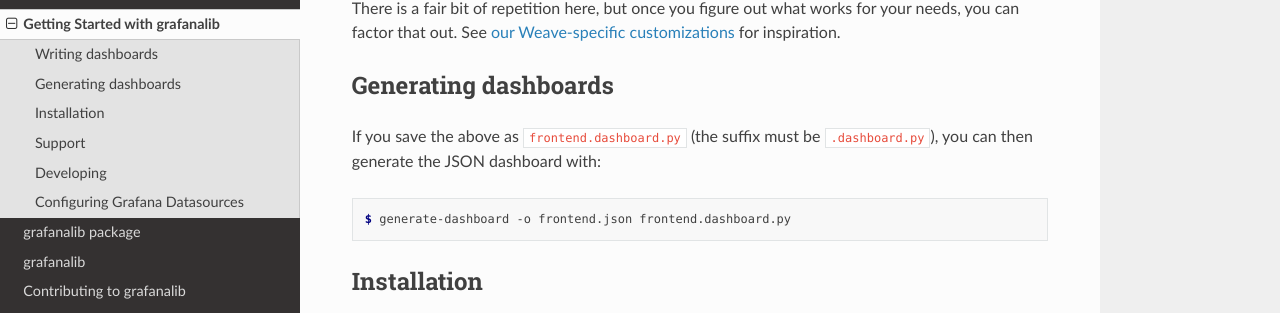
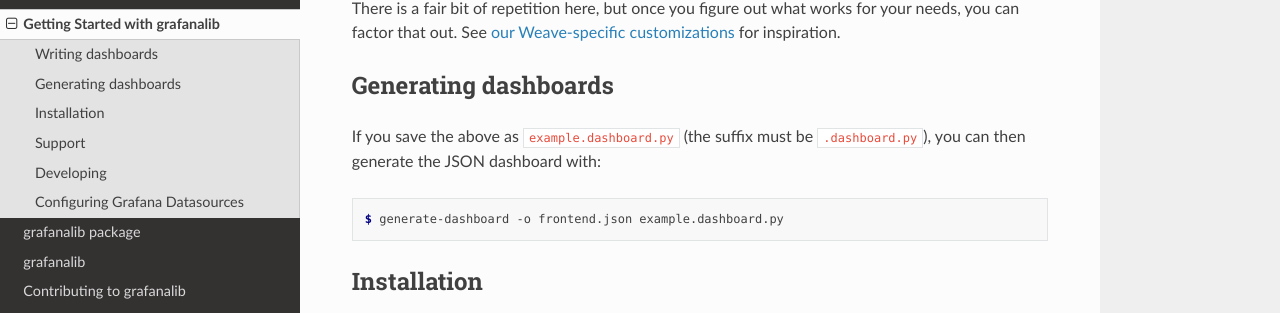
Before and after one commit to Justin121983/grafanalib, a Sphinx documentation site: the page built from docs/getting-started.rst, in a window 1280 px wide and 900 px high, scrolled down 406 px. Shown: the part 129-442 px from the top of the window. Built offline with Sphinx 7.4.7 and the Read the Docs theme 2.0.0, drawn with Linux system fonts in a browser that asks for light colours.

Commit message:
the file we point to is called 'example.dashboard.py'

```diff
--- a/docs/getting-started.rst
+++ b/docs/getting-started.rst
@@ -27,12 +27,12 @@ for inspiration.
 Generating dashboards
 =====================
 
-If you save the above as ``frontend.dashboard.py`` (the suffix must be
+If you save the above as ``example.dashboard.py`` (the suffix must be
 ``.dashboard.py``), you can then generate the JSON dashboard with:
 
 .. code-block:: console
 
-  $ generate-dashboard -o frontend.json frontend.dashboard.py
+  $ generate-dashboard -o frontend.json example.dashboard.py
 
 Installation
 ============
```
